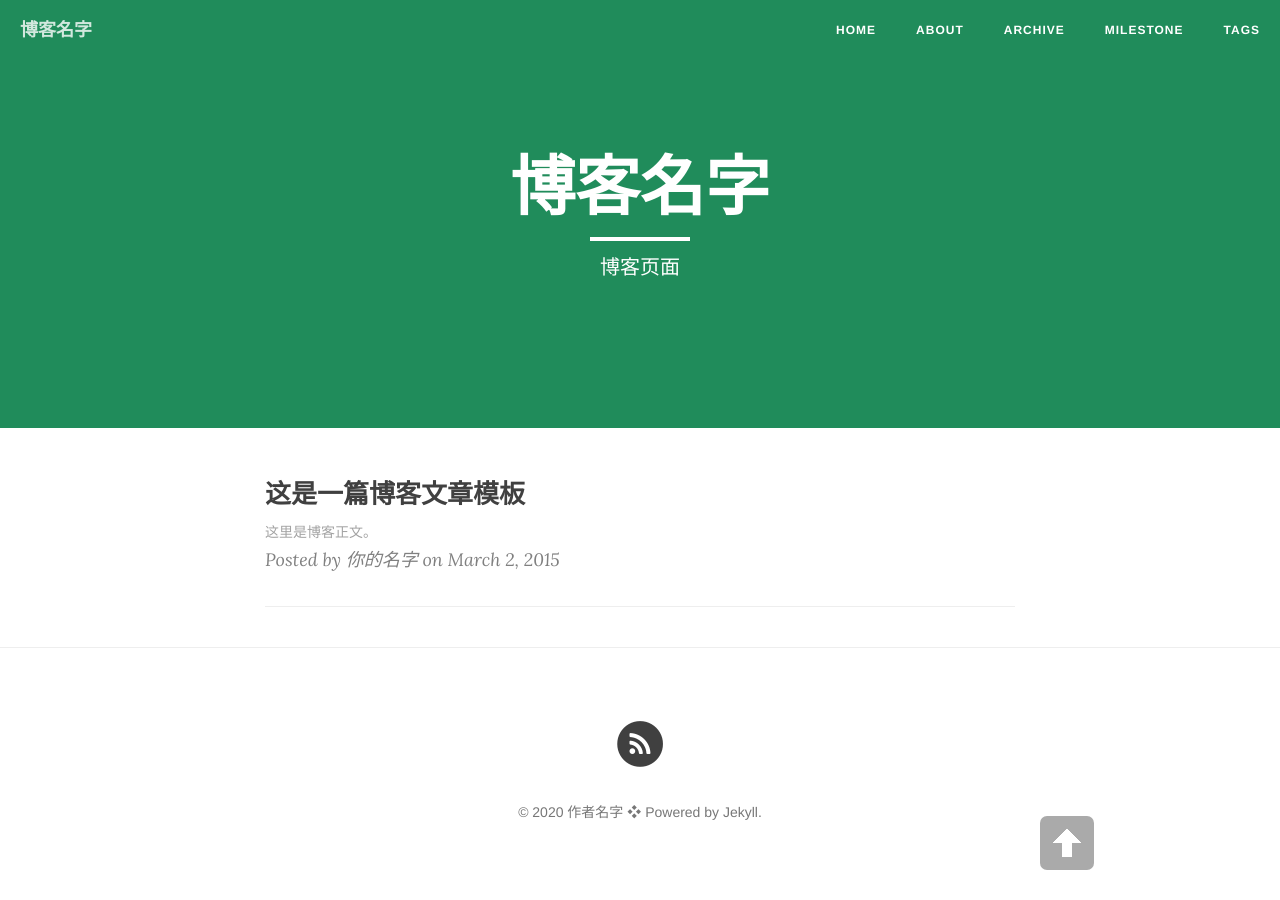
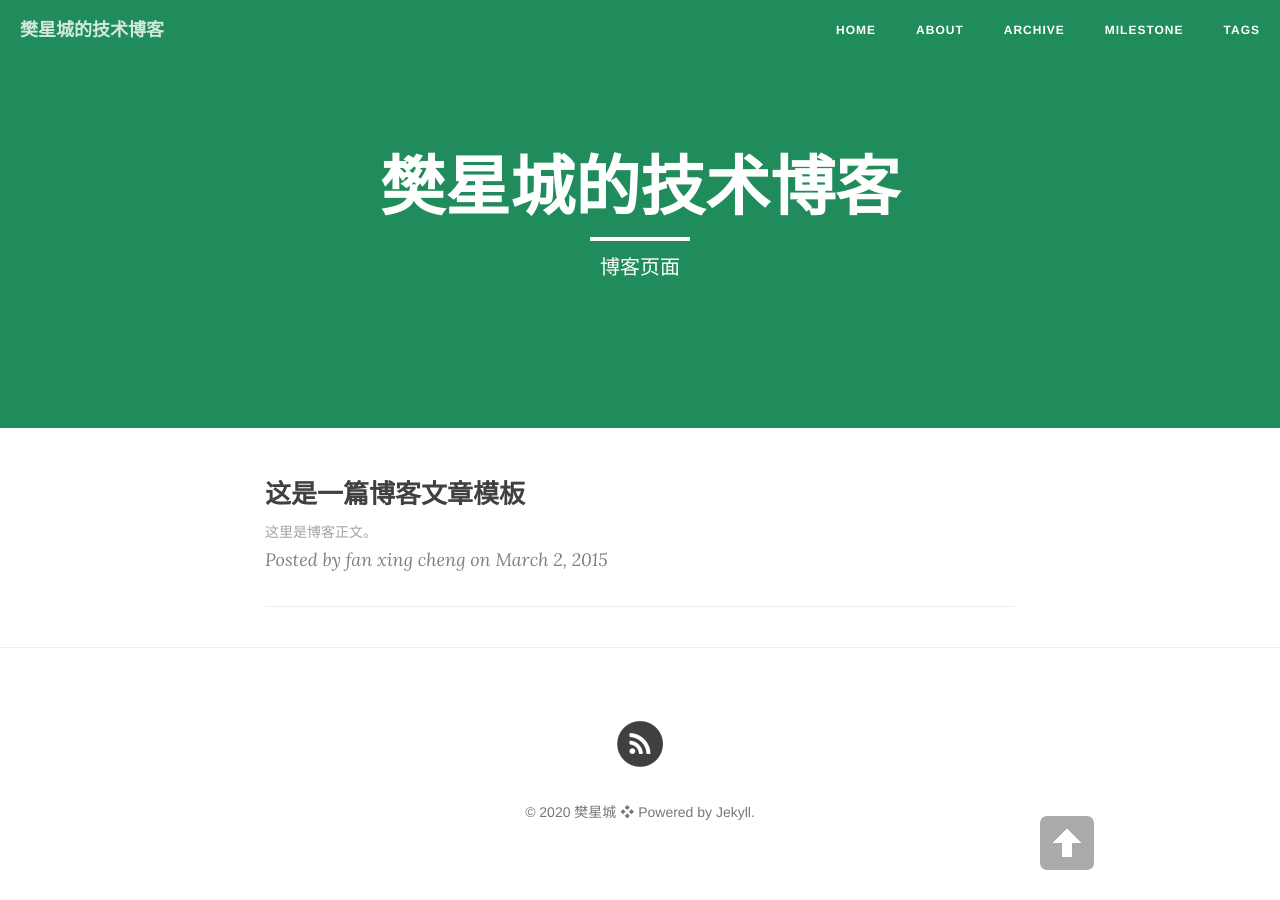
Before and after one commit to Lancelotfan1991/lancelotfan1991.github.io, a Jekyll site: the page built from index.html, in a window 1280 px wide. Built offline with Jekyll 4.4.1, drawn with Linux system fonts in a browser that asks for light colours; nearby versions of some CDN libraries; the list of posts is cut into pages by our own code.

Commit message:
更新了一些博客的基本信息

```diff
--- a/_config.yml
+++ b/_config.yml
@@ -1,16 +1,16 @@
 # Site settings
-title: 博客名字 # 你的博客名字，可以定义修订
+title: 樊星城的技术博客 # 你的博客名字，可以定义修订
 header-img: "img/green.jpg"
 tagline: "cn"
-description: "这是我的博客"  # 一句话描述你的博客
+description: "学习——分享——收获"  # 一句话描述你的博客
 baseurl: ""
 url: "http://cnfeat"  # 此处填写你的博客地址
 
 # About/contact
 owner:
-  name: "作者名字" # 填写作者信息：名字
-  email: X@gmail.com # 填写作者信息：邮箱
-  bio: "你的博客描述" # 填写作者信息：博客描述
+  name: "樊星城" # 填写作者信息：名字
+  email: lancelotfan@126.com # 填写作者信息：邮箱
+  bio: "持续学习" # 填写作者信息：博客描述
 
 # Data
 gavatar: img/favicon.png # 浏览器地址栏小图标，可自定义更改
@@ -43,7 +43,7 @@ defaults:
       type: "posts"
     values:
       layout: "post"
-      author: "你的名字" # 你的名字
+      author: "fan xing cheng" # 你的名字
       header-img: "img/green.jpg" # We don't want posts without a header image, that whould mean white on white
 
 # Comments
```
Also changed, not shown: about.md (+20 -0 lines).
